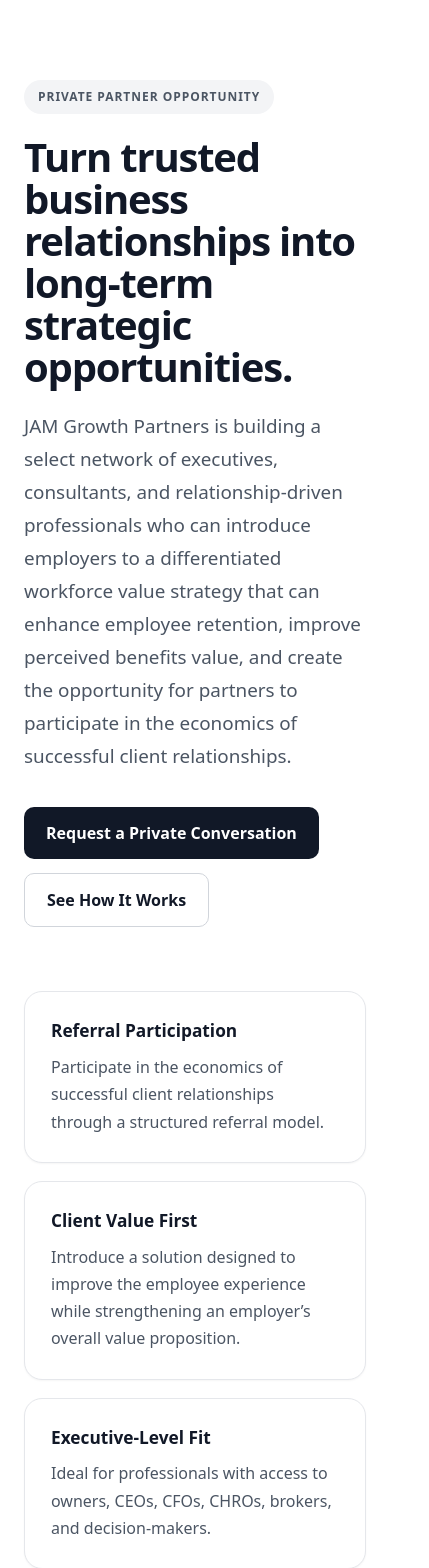
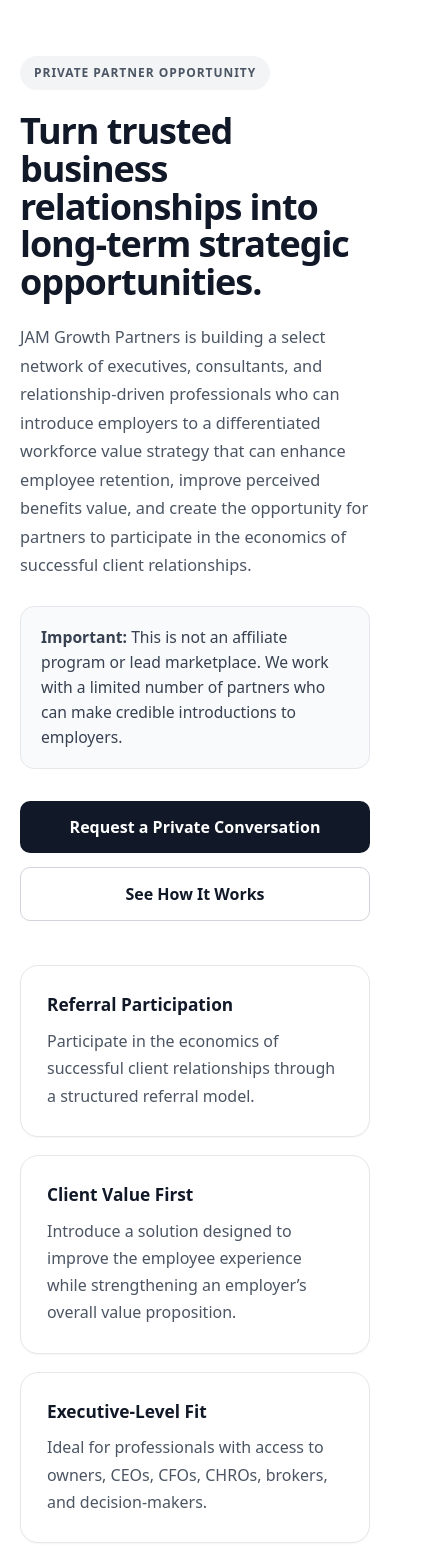
Before and after one commit to jtdrobney/jam-growth-partners-site, a Next.js app: page /partner-network in a window 390 px wide. Shown: the top 1568 px of the page, 429 px wide, since content can reach past the window. Built offline with nearby package versions, Linux system fonts and the light colour scheme.

Commit message:
Update page.tsx

```diff
--- a/app/partner-network/page.tsx
+++ b/app/partner-network/page.tsx
@@ -1,3 +1,7 @@
+'use client';
+
+import { useEffect, useState } from 'react';
+
 export const metadata = {
   title: 'Strategic Partner Opportunity | JAM Growth Partners',
   description:
@@ -9,13 +13,26 @@ export const metadata = {
 };
 
 export default function PartnerNetworkPage() {
+  const [isMobile, setIsMobile] = useState(false);
+
+  useEffect(() => {
+    const handleResize = () => {
+      setIsMobile(window.innerWidth < 768);
+    };
+
+    handleResize();
+    window.addEventListener('resize', handleResize);
+
+    return () => window.removeEventListener('resize', handleResize);
+  }, []);
+
   return (
     <main style={{ backgroundColor: '#ffffff', color: '#111827' }}>
       <section
         style={{
           maxWidth: '1180px',
           margin: '0 auto',
-          padding: '80px 24px 40px',
+          padding: isMobile ? '56px 20px 32px' : '80px 24px 40px',
         }}
       >
         <div
@@ -37,7 +54,7 @@ export default function PartnerNetworkPage() {
 
         <h1
           style={{
-            fontSize: 'clamp(2.5rem, 5vw, 4.5rem)',
+            fontSize: isMobile ? '2.25rem' : 'clamp(2.5rem, 5vw, 4.5rem)',
             lineHeight: 1.05,
             fontWeight: 800,
             letterSpacing: '-0.03em',
@@ -50,11 +67,11 @@ export default function PartnerNetworkPage() {
 
         <p
           style={{
-            fontSize: '1.18rem',
+            fontSize: isMobile ? '1.02rem' : '1.18rem',
             lineHeight: 1.75,
             color: '#4b5563',
             maxWidth: '800px',
-            margin: '0 0 34px 0',
+            margin: '0 0 26px 0',
           }}
         >
           JAM Growth Partners is building a select network of executives,
@@ -65,7 +82,32 @@ export default function PartnerNetworkPage() {
           successful client relationships.
         </p>
 
-        <div style={{ display: 'flex', flexWrap: 'wrap', gap: '14px' }}>
+        <div
+          style={{
+            backgroundColor: '#f9fafb',
+            border: '1px solid #e5e7eb',
+            borderRadius: '14px',
+            padding: '18px 20px',
+            maxWidth: '760px',
+            marginBottom: '32px',
+            fontSize: '0.98rem',
+            lineHeight: 1.6,
+            color: '#374151',
+          }}
+        >
+          <strong>Important:</strong> This is not an affiliate program or lead
+          marketplace. We work with a limited number of partners who can make
+          credible introductions to employers.
+        </div>
+
+        <div
+          style={{
+            display: 'flex',
+            flexWrap: 'wrap',
+            gap: '14px',
+            flexDirection: isMobile ? 'column' : 'row',
+          }}
+        >
           <a
             href="#partner-form"
             style={{
@@ -76,6 +118,8 @@ export default function PartnerNetworkPage() {
               color: '#ffffff',
               textDecoration: 'none',
               fontWeight: 700,
+              textAlign: 'center',
+              width: isMobile ? '100%' : 'auto',
             }}
           >
             Request a Private Conversation
@@ -92,6 +136,8 @@ export default function PartnerNetworkPage() {
               textDecoration: 'none',
               fontWeight: 700,
               border: '1px solid #d1d5db',
+              textAlign: 'center',
+              width: isMobile ? '100%' : 'auto',
             }}
           >
             See How It Works
@@ -103,13 +149,15 @@ export default function PartnerNetworkPage() {
         style={{
           maxWidth: '1180px',
           margin: '0 auto',
-          padding: '24px 24px 72px',
+          padding: isMobile ? '12px 20px 56px' : '24px 24px 72px',
         }}
       >
         <div
           style={{
             display: 'grid',
-            gridTemplateColumns: 'repeat(auto-fit, minmax(260px, 1fr))',
+            gridTemplateColumns: isMobile
+              ? '1fr'
+              : 'repeat(auto-fit, minmax(260px, 1fr))',
             gap: '18px',
           }}
         >
@@ -176,7 +224,7 @@ export default function PartnerNetworkPage() {
           style={{
             maxWidth: '1180px',
             margin: '0 auto',
-            padding: '80px 24px',
+            padding: isMobile ? '56px 20px' : '80px 24px',
           }}
         >
           <div style={{ maxWidth: '760px', marginBottom: '40px' }}>
@@ -195,7 +243,7 @@ export default function PartnerNetworkPage() {
 
             <h2
               style={{
-                fontSize: 'clamp(2rem, 4vw, 3rem)',
+                fontSize: isMobile ? '2rem' : 'clamp(2rem, 4vw, 3rem)',
                 lineHeight: 1.1,
                 fontWeight: 800,
                 margin: '0 0 18px 0',
@@ -222,7 +270,9 @@ export default function PartnerNetworkPage() {
           <div
             style={{
               display: 'grid',
-              gridTemplateColumns: 'repeat(auto-fit, minmax(240px, 1fr))',
+              gridTemplateColumns: isMobile
+                ? '1fr'
+                : 'repeat(auto-fit, minmax(240px, 1fr))',
               gap: '18px',
             }}
           >
@@ -300,13 +350,13 @@ export default function PartnerNetworkPage() {
         style={{
           maxWidth: '1180px',
           margin: '0 auto',
-          padding: '80px 24px',
+          padding: isMobile ? '56px 20px' : '80px 24px',
         }}
       >
         <div
           style={{
             display: 'grid',
-            gridTemplateColumns: '1.1fr 0.9fr',
+            gridTemplateColumns: isMobile ? '1fr' : '1.1fr 0.9fr',
             gap: '36px',
           }}
         >
@@ -326,7 +376,7 @@ export default function PartnerNetworkPage() {
 
             <h2
               style={{
-                fontSize: 'clamp(2rem, 4vw, 3rem)',
+                fontSize: isMobile ? '2rem' : 'clamp(2rem, 4vw, 3rem)',
                 lineHeight: 1.1,
                 fontWeight: 800,
                 margin: '0 0 18px 0',
@@ -352,7 +402,9 @@ export default function PartnerNetworkPage() {
             <div
               style={{
                 display: 'grid',
-                gridTemplateColumns: 'repeat(auto-fit, minmax(240px, 1fr))',
+                gridTemplateColumns: isMobile
+                  ? '1fr'
+                  : 'repeat(auto-fit, minmax(240px, 1fr))',
                 gap: '16px',
               }}
             >
@@ -386,8 +438,7 @@ export default function PartnerNetworkPage() {
               style={{
                 borderRadius: '20px',
                 padding: '28px',
-                background:
-                  'linear-gradient(180deg, #111827 0%, #1f2937 100%)',
+                background: 'linear-gradient(180deg, #111827 0%, #1f2937 100%)',
                 color: '#ffffff',
                 boxShadow: '0 12px 24px rgba(17,24,39,0.12)',
               }}
@@ -458,7 +509,7 @@ export default function PartnerNetworkPage() {
           style={{
             maxWidth: '1180px',
             margin: '0 auto',
-            padding: '80px 24px',
+            padding: isMobile ? '56px 20px' : '80px 24px',
           }}
         >
           <div style={{ maxWidth: '860px' }}>
@@ -477,7 +528,7 @@ export default function PartnerNetworkPage() {
 
             <h2
               style={{
-                fontSize: 'clamp(2rem, 4vw, 3rem)',
+                fontSize: isMobile ? '2rem' : 'clamp(2rem, 4vw, 3rem)',
                 lineHeight: 1.1,
                 fontWeight: 800,
                 margin: '0 0 18px 0',
@@ -509,13 +560,13 @@ export default function PartnerNetworkPage() {
         style={{
           maxWidth: '1180px',
           margin: '0 auto',
-          padding: '80px 24px 100px',
+          padding: isMobile ? '56px 20px 80px' : '80px 24px 100px',
         }}
       >
         <div
           style={{
             display: 'grid',
-            gridTemplateColumns: '1fr 1fr',
+            gridTemplateColumns: isMobile ? '1fr' : '1fr 1fr',
             gap: '30px',
             alignItems: 'start',
           }}
@@ -536,7 +587,7 @@ export default function PartnerNetworkPage() {
 
             <h2
               style={{
-                fontSize: 'clamp(2rem, 4vw, 3rem)',
+                fontSize: isMobile ? '2rem' : 'clamp(2rem, 4vw, 3rem)',
                 lineHeight: 1.1,
                 fontWeight: 800,
                 margin: '0 0 18px 0',
@@ -564,13 +615,13 @@ export default function PartnerNetworkPage() {
             style={{
               border: '1px solid #e5e7eb',
               borderRadius: '20px',
-              padding: '28px',
+              padding: isMobile ? '22px' : '28px',
               backgroundColor: '#ffffff',
               boxShadow: '0 8px 18px rgba(0,0,0,0.04)',
             }}
           >
             <form
-              action="https://formspree.io/f/xnjgvvor"
+              action="https://formspree.io/f/your-form-id"
               method="POST"
               style={{
                 display: 'grid',
@@ -578,77 +629,28 @@ export default function PartnerNetworkPage() {
               }}
             >
               <div>
-                <label
-                  htmlFor="name"
-                  style={{
-                    display: 'block',
-                    marginBottom: '8px',
-                    fontWeight: 600,
-                    color: '#111827',
-                  }}
-                >
+                <label htmlFor="name" style={labelStyle}>
                   Full Name
                 </label>
-                <input
-                  id="name"
-                  name="name"
-                  type="text"
-                  required
-                  style={inputStyle}
-                />
+                <input id="name" name="name" type="text" required style={inputStyle} />
               </div>
 
               <div>
-                <label
-                  htmlFor="email"
-                  style={{
-                    display: 'block',
-                    marginBottom: '8px',
-                    fontWeight: 600,
-                    color: '#111827',
-                  }}
-                >
+                <label htmlFor="email" style={labelStyle}>
                   Email Address
                 </label>
-                <input
-                  id="email"
-                  name="email"
-                  type="email"
-                  required
-                  style={inputStyle}
-                />
+                <input id="email" name="email" type="email" required style={inputStyle} />
               </div>
 
               <div>
-                <label
-                  htmlFor="company"
-                  style={{
-                    display: 'block',
-                    marginBottom: '8px',
-                    fontWeight: 600,
-                    color: '#111827',
-                  }}
-                >
+                <label htmlFor="company" style={labelStyle}>
                   Company / Organization
                 </label>
-                <input
-                  id="company"
-                  name="company"
-                  type="text"
-                  style={inputStyle}
-                />
+                <input id="company" name="company" type="text" style={inputStyle} />
               </div>
 
               <div>
-                <label
-                  htmlFor="role"
-                  style={{
-                    display: 'block',
-                    marginBottom: '8px',
-                    fontWeight: 600,
-                    color: '#111827',
-                  }}
-                >
+                <label htmlFor="role" style={labelStyle}>
                   Current Role
                 </label>
                 <input
@@ -661,15 +663,7 @@ export default function PartnerNetworkPage() {
               </div>
 
               <div>
-                <label
-                  htmlFor="network"
-                  style={{
-                    display: 'block',
-                    marginBottom: '8px',
-                    fontWeight: 600,
-                    color: '#111827',
-                  }}
-                >
+                <label htmlFor="network" style={labelStyle}>
                   Tell us about your network or referral interest
                 </label>
                 <textarea
@@ -699,6 +693,7 @@ export default function PartnerNetworkPage() {
                   fontSize: '1rem',
                   fontWeight: 700,
                   cursor: 'pointer',
+                  width: '100%',
                 }}
               >
                 Request a Conversation
@@ -711,6 +706,13 @@ export default function PartnerNetworkPage() {
   );
 }
 
+const labelStyle: React.CSSProperties = {
+  display: 'block',
+  marginBottom: '8px',
+  fontWeight: 600,
+  color: '#111827',
+};
+
 const inputStyle: React.CSSProperties = {
   width: '100%',
   padding: '14px 14px',
```
